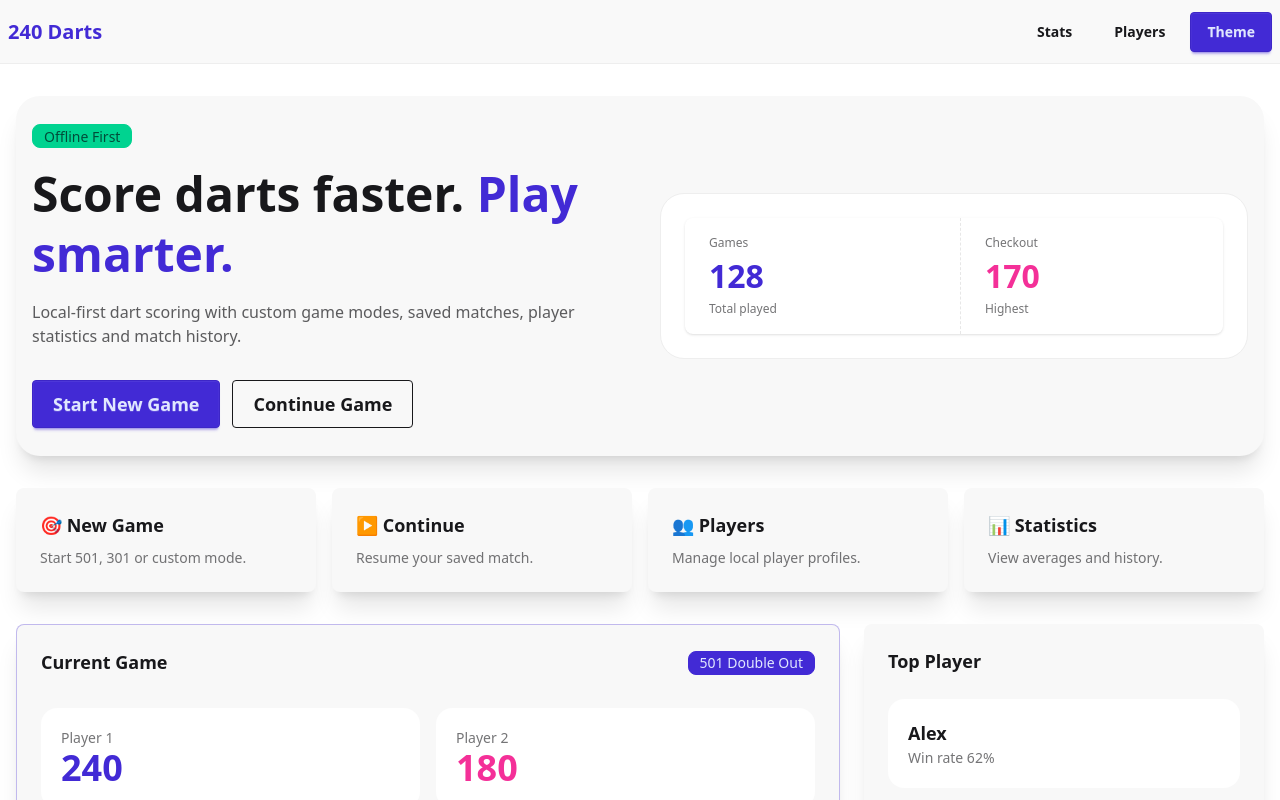
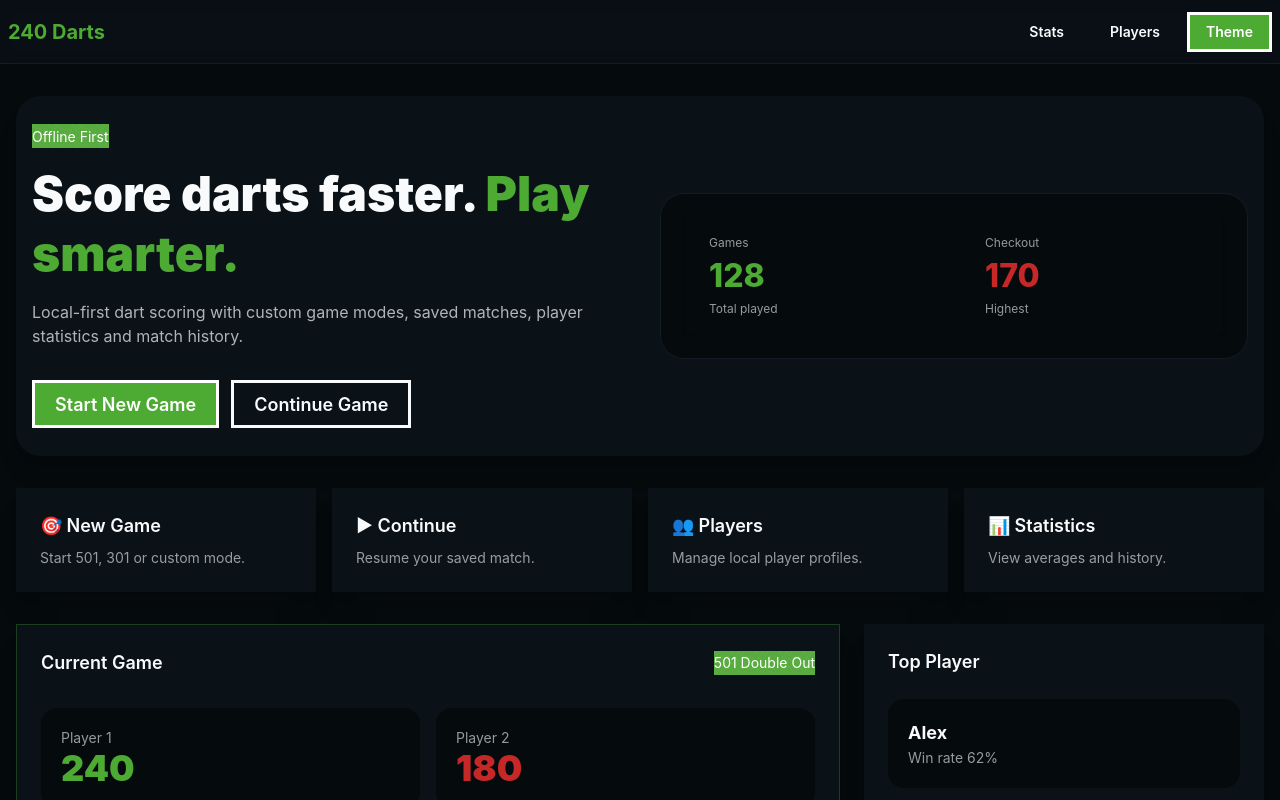
Before and after one commit to HUB4-x/240-score-tracker, a Svelte app: page / in a window 1280 px wide. Shown: the top 800 px of the page. Built offline with nearby package versions, Linux system fonts and the light colour scheme.

Commit message:
Now themes are working

```diff
--- a/src/App.svelte
+++ b/src/App.svelte
@@ -1,6 +1,11 @@
 <!-- src/routes/+page.svelte -->
 <script lang="ts">
-  import { toggleTheme } from "$lib/stores/theme.store";
+  import { onMount } from "svelte";
+  import { getInitialTheme, initTheme, toggleTheme } from "../src/lib/utils/utils";
+
+  onMount(()=>{
+    initTheme()
+  })
 </script>
 
 <div class="min-h-screen bg-base-100 text-base-content">
--- a/src/app.css
+++ b/src/app.css
@@ -1,88 +1,62 @@
 @import "tailwindcss";
-@plugin "daisyui";
+
+@plugin "daisyui" {
+  themes: dart-dark --default, dart-light;
+}
+
+@plugin "daisyui/theme" {
+  name: "dart_240_dark";
+  default: true;
+  color-scheme: dark;
+
+  --color-base-100: #050a0d;
+  --color-base-200: #0a1117;
+  --color-base-300: #111c24;
+  --color-base-content: #f8fafc;
+
+  --color-primary: #4daa32;
+  --color-primary-content: #ffffff;
+
+  --color-secondary: #c62828;
+  --color-secondary-content: #ffffff;
+
+  --color-success: #4daa32;
+  --color-success-content: #ffffff;
+
+  --color-error: #c62828;
+  --color-error-content: #ffffff;
+
+  --color-info: #3b82f6;
+  --color-warning: #f59e0b;
+}
+
+@plugin "daisyui/theme" {
+  name: "dart_240_light";
+  color-scheme: light;
+
+  --color-base-100: #f8fafc;
+  --color-base-200: #e5e7eb;
+  --color-base-300: #cbd5e1;
+  --color-base-content: #111827;
+
+  --color-primary: #3f8f29;
+  --color-primary-content: #ffffff;
+
+  --color-secondary: #b91c1c;
+  --color-secondary-content: #ffffff;
+
+  --color-success: #3f8f29;
+  --color-success-content: #ffffff;
+
+  --color-error: #b91c1c;
+  --color-error-content: #ffffff;
+
+  --color-info: #2563eb;
+  --color-warning: #d97706;
+}
 
 .logo {
-  background-image: url('assets/logo_3.png');
+  background-image: url("/assets/logo_3.png");
   background-size: contain;
   background-repeat: no-repeat;
 }
-
-/* :root {
-  font-family: system-ui, Avenir, Helvetica, Arial, sans-serif;
-  line-height: 1.5;
-  font-weight: 400;
-
-  color-scheme: light dark;
-  color: rgba(255, 255, 255, 0.87);
-  background-color: #242424;
-
-  font-synthesis: none;
-  text-rendering: optimizeLegibility;
-  -webkit-font-smoothing: antialiased;
-  -moz-osx-font-smoothing: grayscale;
-}
-
-a {
-  font-weight: 500;
-  color: #646cff;
-  text-decoration: inherit;
-}
-a:hover {
-  color: #535bf2;
-}
-
-body {
-  margin: 0;
-  display: flex;
-  place-items: center;
-  min-width: 320px;
-  min-height: 100vh;
-}
-
-h1 {
-  font-size: 3.2em;
-  line-height: 1.1;
-}
-
-.card {
-  padding: 2em;
-}
-
-#app {
-  max-width: 1280px;
-  margin: 0 auto;
-  padding: 2rem;
-  text-align: center;
-}
-
-button {
-  border-radius: 8px;
-  border: 1px solid transparent;
-  padding: 0.6em 1.2em;
-  font-size: 1em;
-  font-weight: 500;
-  font-family: inherit;
-  background-color: #1a1a1a;
-  cursor: pointer;
-  transition: border-color 0.25s;
-}
-button:hover {
-  border-color: #646cff;
-}
-button:focus,
-button:focus-visible {
-  outline: 4px auto -webkit-focus-ring-color;
-}
-
-@media (prefers-color-scheme: light) {
-  :root {
-    color: #213547;
-    background-color: #ffffff;
-  }
-  a:hover {
-    color: #747bff;
-  }
-  button {
-    background-color: #f9f9f9;
-  }
-} */
--- a/src/lib/configs/localStorageKeys.ts
+++ b/src/lib/configs/localStorageKeys.ts
@@ -0,0 +1 @@
+export const THEME_LOCALSTORAGE_KEY: string = '240_dart_theme'
--- a/src/lib/stores/UI_Values.ts
+++ b/src/lib/stores/UI_Values.ts
@@ -1,10 +1,10 @@
 // src/lib/stores/theme.store.ts
 import { writable } from "svelte/store";
-import { getInitialTheme, getLocalStorageSize } from "../../../utils/utils";
+import { getInitialTheme, getLocalStorageSize } from "../utils/utils";
 
 export const themes = {
-  dark: "240dark",
-  light: "240light",
+  dark: "dart_240_dark",
+  light: "dart_240_light",
 } as const;
 
 export type Theme = (typeof themes)[keyof typeof themes];
--- /dev/null
+++ b/src/lib/utils/utils.ts
@@ -0,0 +1,59 @@
+import { THEME_LOCALSTORAGE_KEY } from '../configs/localStorageKeys'
+import { type Theme, current_theme, themes } from "../stores/UI_Values";
+
+export function getLocalStorageSize(): [string, number] {
+    // Max storage size is (for most browsers 5000kb)
+    let total = 0;
+    for (let key in localStorage) {
+        if (!localStorage.hasOwnProperty(key)) continue;
+        const value = localStorage.getItem(key);
+        if(value){
+            total += key.length + value.length;
+        }
+    }
+    let storageUsed_number = ((total * 2 / 1024)/5000)*100
+    let storageUsed_string = (total * 2 / 1024).toFixed(2) + ' KB'
+    // Each character ≈ 2 bytes
+    return [storageUsed_string, storageUsed_number]
+}
+
+
+
+export function getInitialTheme(): Theme {
+  if (typeof localStorage === "undefined") return themes.dark;
+
+  return (localStorage.getItem(THEME_LOCALSTORAGE_KEY) as Theme) ?? themes.dark;
+}
+
+export function initTheme() {
+  const savedTheme = localStorage.getItem(THEME_LOCALSTORAGE_KEY);
+
+  if (savedTheme === "dart_240_dark" || savedTheme === "dart_240_light") {
+    document.documentElement.setAttribute("data-theme", savedTheme);
+    current_theme.set(savedTheme);
+  } else {
+    document.documentElement.setAttribute("data-theme", "dart_240_dark");
+    localStorage.setItem(THEME_LOCALSTORAGE_KEY, "dart_240_dark");
+    current_theme.set("dart_240_dark");
+  }
+}
+
+
+export function setTheme(newTheme: Theme) {
+  current_theme.set(newTheme);
+
+  document.documentElement.setAttribute("data-theme", newTheme);
+  localStorage.setItem(THEME_LOCALSTORAGE_KEY, newTheme);
+}
+
+export function toggleTheme() {
+  current_theme.update((currentTheme) => {
+    const newTheme =
+      currentTheme === themes.dark ? themes.light : themes.dark;
+
+    document.documentElement.setAttribute("data-theme", newTheme);
+    localStorage.setItem(THEME_LOCALSTORAGE_KEY, newTheme);
+
+    return newTheme;
+  });
+}
--- a/src/main.js
+++ b/src/main.js
@@ -1,9 +1,15 @@
-import { mount } from 'svelte'
-import './app.css'
-import App from './App.svelte'
+import "./app.css";
+import { mount } from "svelte";
+import App from "./App.svelte";
+
+const target = document.getElementById("app");
+
+if (!target) {
+  throw new Error("App target element not found");
+}
 
 const app = mount(App, {
-  target: document.getElementById('app'),
-})
+  target
+});
 
-export default app
+export default app;
--- a/src/utils/utils.ts
+++ /dev/null
@@ -1,42 +0,0 @@
-import { type Theme, current_theme, themes } from "../lib/stores/UI_Values";
-
-export function getLocalStorageSize(): [string, number] {
-    // Max storage size is (for most browsers 5000kb)
-    let total = 0;
-    for (let key in localStorage) {
-        if (!localStorage.hasOwnProperty(key)) continue;
-        const value = localStorage.getItem(key);
-        if(value){
-            total += key.length + value.length;
-        }
-    }
-    let storageUsed_number = ((total * 2 / 1024)/5000)*100
-    let storageUsed_string = (total * 2 / 1024).toFixed(2) + ' KB'
-    // Each character ≈ 2 bytes
-    return [storageUsed_string, storageUsed_number]
-}
-
-
-
-export function getInitialTheme(): Theme {
-  if (typeof localStorage === "undefined") return themes.dark;
-
-  return (localStorage.getItem("theme") as Theme) ?? themes.dark;
-}
-
-
-export function setTheme(newTheme: Theme) {
-  current_theme.set(newTheme);
-
-  if (typeof document !== "undefined") {
-    document.documentElement.setAttribute("data-theme", newTheme);
-  }
-
-  if (typeof localStorage !== "undefined") {
-    localStorage.setItem("theme", newTheme);
-  }
-}
-
-export function toggleTheme() {
-  setTheme(getInitialTheme() === themes.dark ? themes.light : themes.dark);
-}
--- a/svelte.config.js
+++ b/svelte.config.js
@@ -4,4 +4,5 @@ export default {
   // Consult https://svelte.dev/docs#compile-time-svelte-preprocess
   // for more information about preprocessors
   preprocess: vitePreprocess(),
+
 }
--- a/tailwind.config.js
+++ /dev/null
@@ -1,84 +0,0 @@
-import daisyui from "daisyui";
-
-/** @type {import('tailwindcss').Config} */
-export default {
-  content: ["./src/**/*.{html,js,svelte,ts}"],
-
-  theme: {
-    extend: {},
-  },
-
-  plugins: [daisyui],
-
-  daisyui: {
-    themes: [
-      {
-        "240dark": {
-          primary: "#4DAA32",        // dartboard green
-          secondary: "#C62828",      // dartboard red
-          accent: "#F5F5F5",
-
-          neutral: "#111827",
-          "base-100": "#050A0D",     // page background
-          "base-200": "#0A1117",     // cards / panels
-          "base-300": "#111C24",     // borders / elevated cards
-
-          info: "#3B82F6",
-          success: "#4DAA32",        // official-style board green
-          warning: "#F59E0B",
-          error: "#C62828",          // official-style board red
-
-          "--rounded-box": "1rem",
-          "--rounded-btn": "0.75rem",
-          "--rounded-badge": "0.5rem",
-
-          "--animation-btn": "0.2s",
-          "--animation-input": "0.2s",
-
-          "--btn-focus-scale": "0.98",
-
-          "--border-btn": "1px",
-          "--tab-border": "1px",
-          "--tab-radius": "0.75rem",
-        },
-      },
-
-      {
-        "240light": {
-          primary: "#3F8F29",
-          secondary: "#B91C1C",
-          accent: "#111827",
-
-          neutral: "#1F2937",
-          "base-100": "#F8FAFC",
-          "base-200": "#E5E7EB",
-          "base-300": "#CBD5E1",
-
-          info: "#2563EB",
-          success: "#3F8F29",
-          warning: "#D97706",
-          error: "#B91C1C",
-
-          "--rounded-box": "1rem",
-          "--rounded-btn": "0.75rem",
-          "--rounded-badge": "0.5rem",
-
-          "--animation-btn": "0.2s",
-          "--animation-input": "0.2s",
-
-          "--btn-focus-scale": "0.98",
-
-          "--border-btn": "1px",
-          "--tab-border": "1px",
-          "--tab-radius": "0.75rem",
-        },
-      },
-    ],
-
-    darkTheme: "240dark",
-    base: true,
-    styled: true,
-    utils: true,
-    logs: false,
-  },
-};
--- a/vite.config.js
+++ b/vite.config.js
@@ -1,11 +1,7 @@
-import { defineConfig } from 'vite'
-import { svelte } from '@sveltejs/vite-plugin-svelte'
-import tailwindcss from '@tailwindcss/vite'
+import { defineConfig } from "vite";
+import { svelte } from "@sveltejs/vite-plugin-svelte";
+import tailwindcss from "@tailwindcss/vite";
 
-// https://vite.dev/config/
 export default defineConfig({
-  plugins: [
-    svelte(),
-    tailwindcss(),
-  ],
-})
+  plugins: [svelte(), tailwindcss()]
+});
```
Also changed, not shown: package.json (+6 -4 lines), 1 other file (tests, documents, lock files or other folders).
